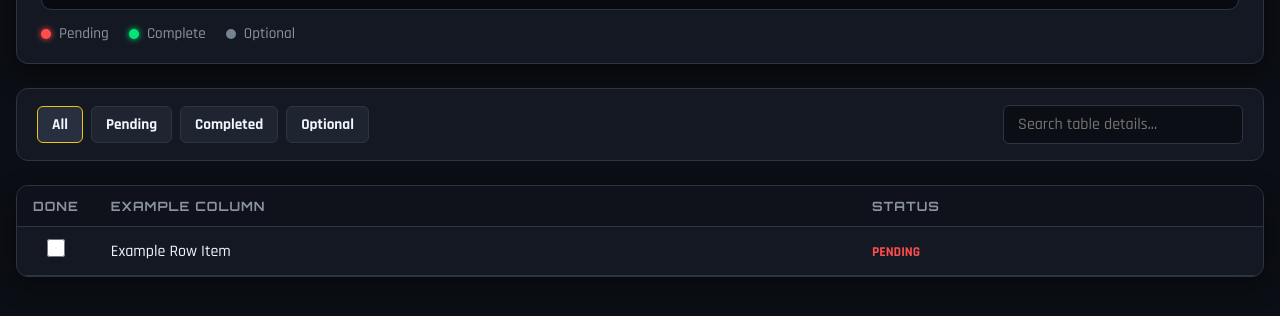
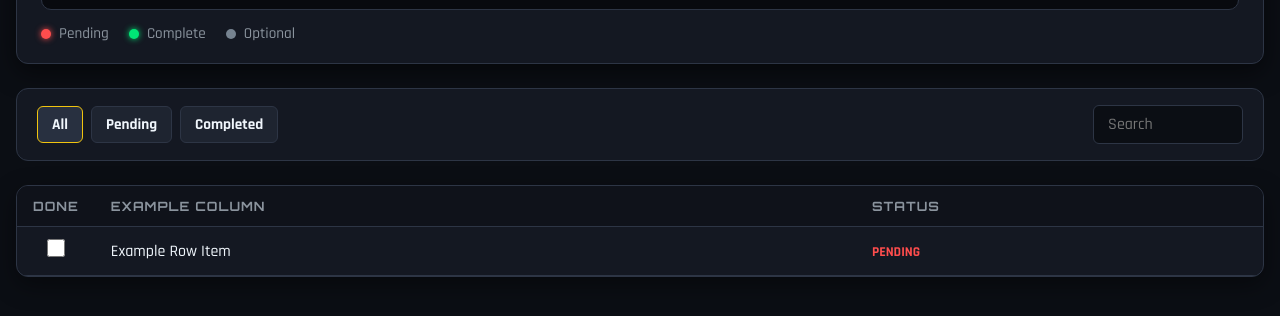
Before and after one commit to Misyip/Checklist-Maker, a plain HTML site: page index.html in a window 1280 px wide. Shown: the part 224-540 px from the top of the page. Drawn offline with Linux system fonts and the light colour scheme.

Commit message:
Changed styling #2

```diff
--- a/index.html
+++ b/index.html
@@ -266,7 +266,7 @@
       border-radius: 6px;
       font-family: inherit;
       font-size: 1rem;
-      width: 240px;
+      width: 150px;
     }
 
     .search-input:focus {
@@ -494,11 +494,10 @@
           <button class="btn btn-filter active" onclick="setFilter('all', this)">All</button>
           <button class="btn btn-filter" onclick="setFilter('pending', this)">Pending</button>
           <button class="btn btn-filter" onclick="setFilter('completed', this)">Completed</button>
-          <button class="btn btn-filter" onclick="setFilter('optional', this)">Optional</button>
         </div>
 
         <div class="btn-group">
-          <input type="text" id="searchInput" class="search-input" placeholder="Search table details..." oninput="renderTable()">
+          <input type="text" id="searchInput" class="search-input" placeholder="Search" oninput="renderTable()">
         </div>
       </div>
     </div>
```
